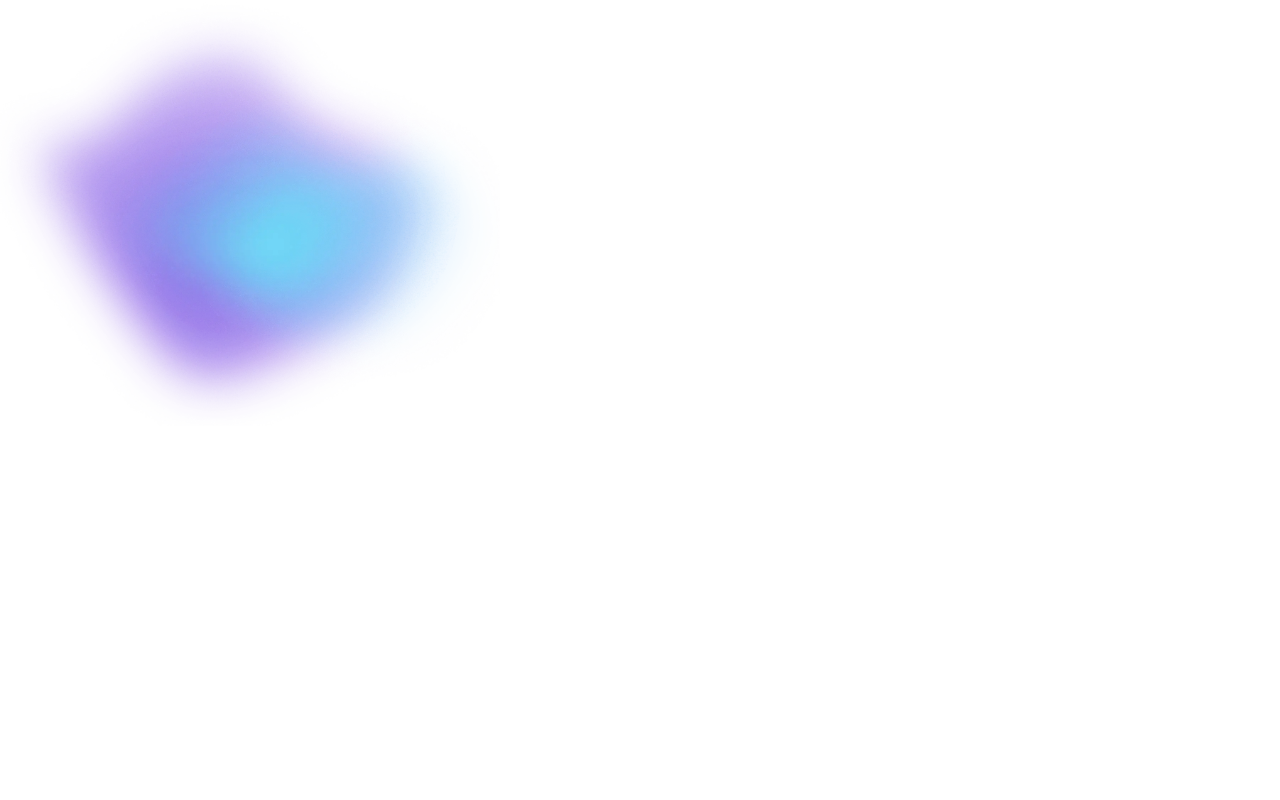
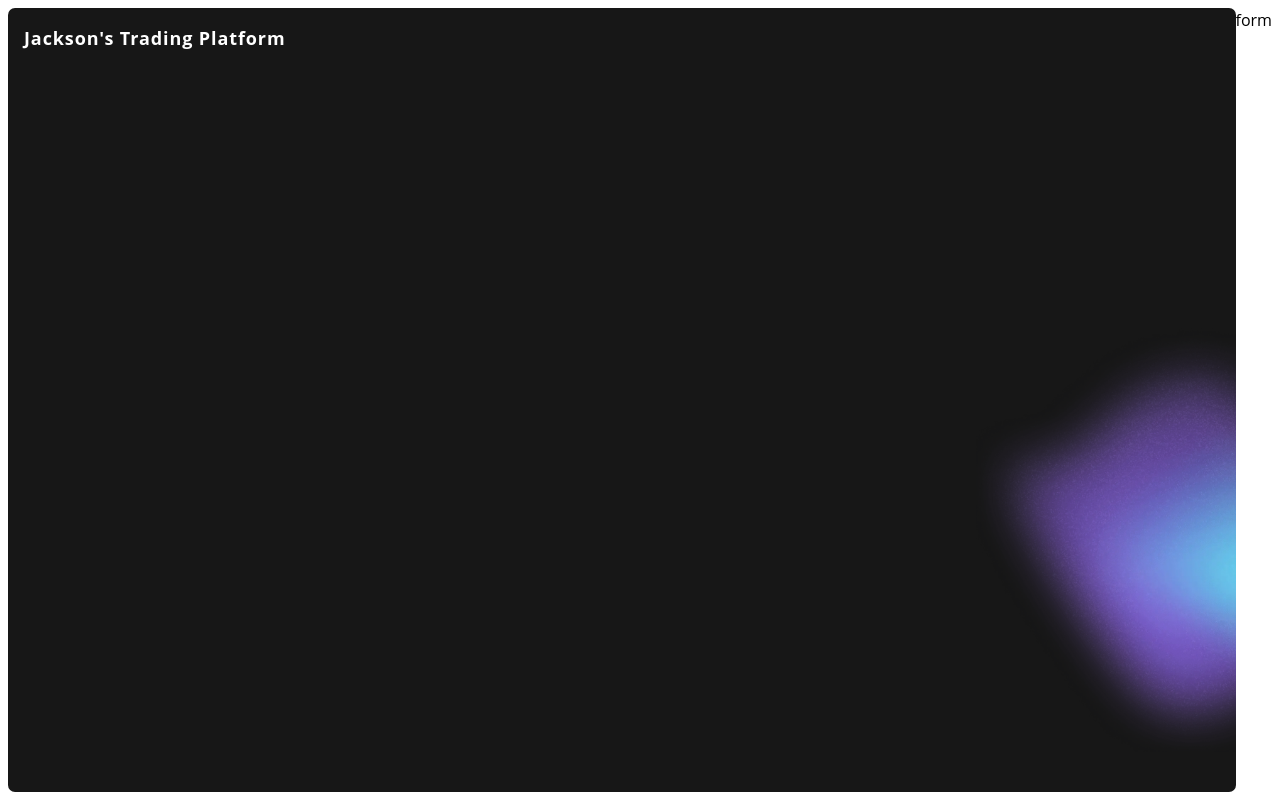
Before and after one commit to bazylcossac/jacksons-trading, a Next.js app: page /login in a window 1280 px wide. Built offline with nearby package versions, Linux system fonts and the light colour scheme.

Commit message:
add login image

```diff
--- a/src/app/layout.tsx
+++ b/src/app/layout.tsx
@@ -1,22 +1,16 @@
-import "./globals.css";
-import type { Metadata } from "next";
-import { Roboto } from "next/font/google";
-import { ThemeProvider } from "next-themes";
+import './globals.css';
+import type { Metadata } from 'next';
+import { Rubik } from 'next/font/google';
+import { ThemeProvider } from 'next-themes';
 
-
-const roboto = Roboto({
-  variable: "--font-roboto",
-  subsets: ["latin"],
-});
-
-const robotoMono = Roboto({
-  variable: "--font-roboto",
-  subsets: ["latin"],
+const rubik = Rubik({
+  variable: '--font-rubik',
+  subsets: ['latin'],
 });
 
 export const metadata: Metadata = {
-  title: "Jackson's Trading",
-  description: "Jackson's Trading",
+  title: "Jackson's Trading Platform",
+  description: "Jackson's Trading Platform",
 };
 
 export default function RootLayout({
@@ -26,7 +20,7 @@ export default function RootLayout({
 }>) {
   return (
     <html lang="en" suppressHydrationWarning>
-      <body className={`${roboto.variable} ${robotoMono.variable} antialiased`}>
+      <body className={`${rubik.variable} antialiased`}>
         <ThemeProvider
           attribute="class"
           defaultTheme="system"
--- a/src/app/login/page.tsx
+++ b/src/app/login/page.tsx
@@ -1,8 +1,13 @@
-
-import LoginImage from "@/components/app/login/LoginImage";
+import LoginImage from '@/components/app/login/LoginImage';
 
 const LoginPage = () => {
-  return <div className="bg-white w-full h-screen"><LoginImage /></div>;
+  return (
+    <div className="bg-white w-full h-screen text-black flex p-2">
+      <LoginImage />
+
+      <div>form</div>
+    </div>
+  );
 };
 
 export default LoginPage;
--- a/src/components/app/login/LoginImage.tsx
+++ b/src/components/app/login/LoginImage.tsx
@@ -3,8 +3,17 @@ import Image from 'next/image';
 
 const LoginImage = () => {
   return (
-    <div>
-      <Image src={gradient} alt="gradient" width={500} height={1000} />
+    <div className="bg-neutral-900 rounded-[7px] h-full relative flex-1 overflow-hidden text-white">
+      <div className="p-4 font-bold text-lg tracking-wider">Jackson's Trading Platform</div>
+      <div className="absolute -right-60 bottom-10">
+        <Image
+          src={gradient}
+          alt="gradient"
+          width={500}
+          height={1000}
+          className="object-cover rounded-[7px]"
+        />
+      </div>
     </div>
   );
 };
```
Lines whose indentation alone changed are shown as unchanged.
